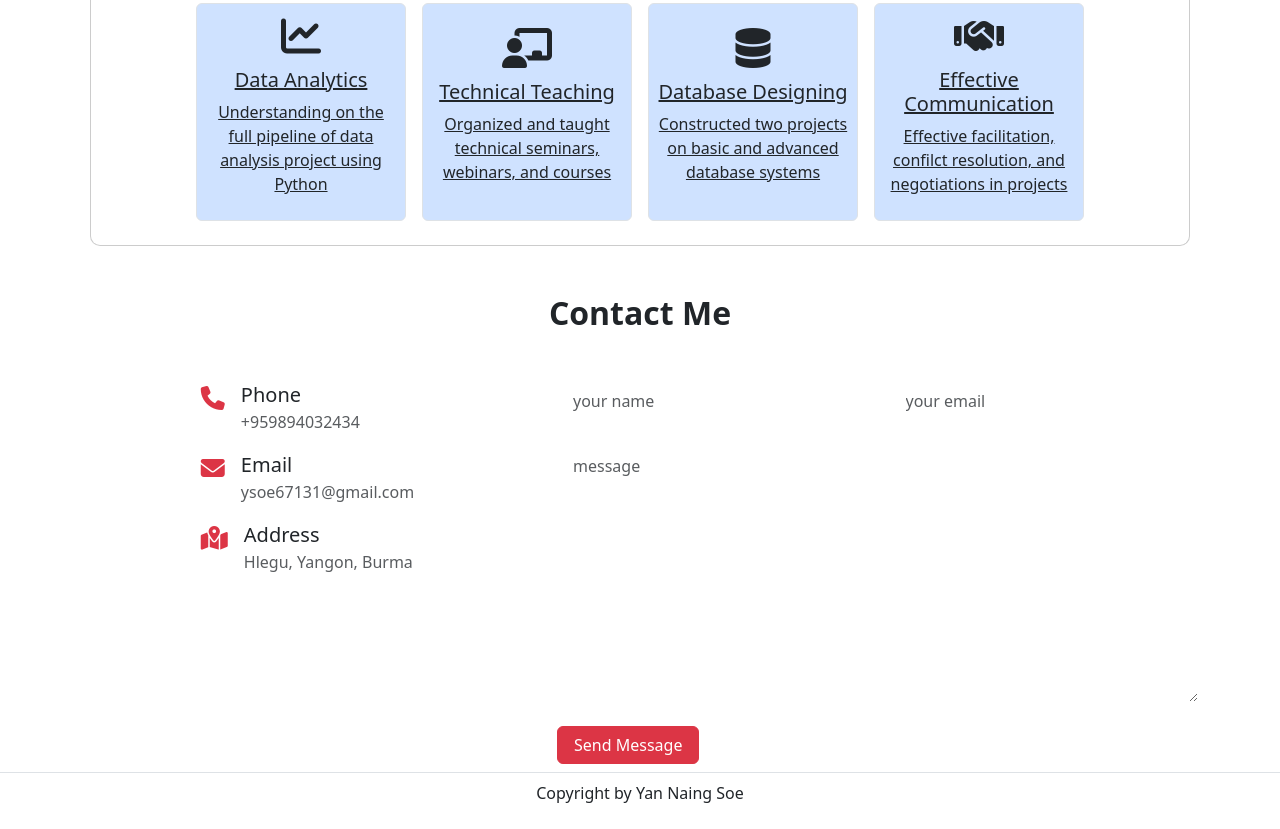
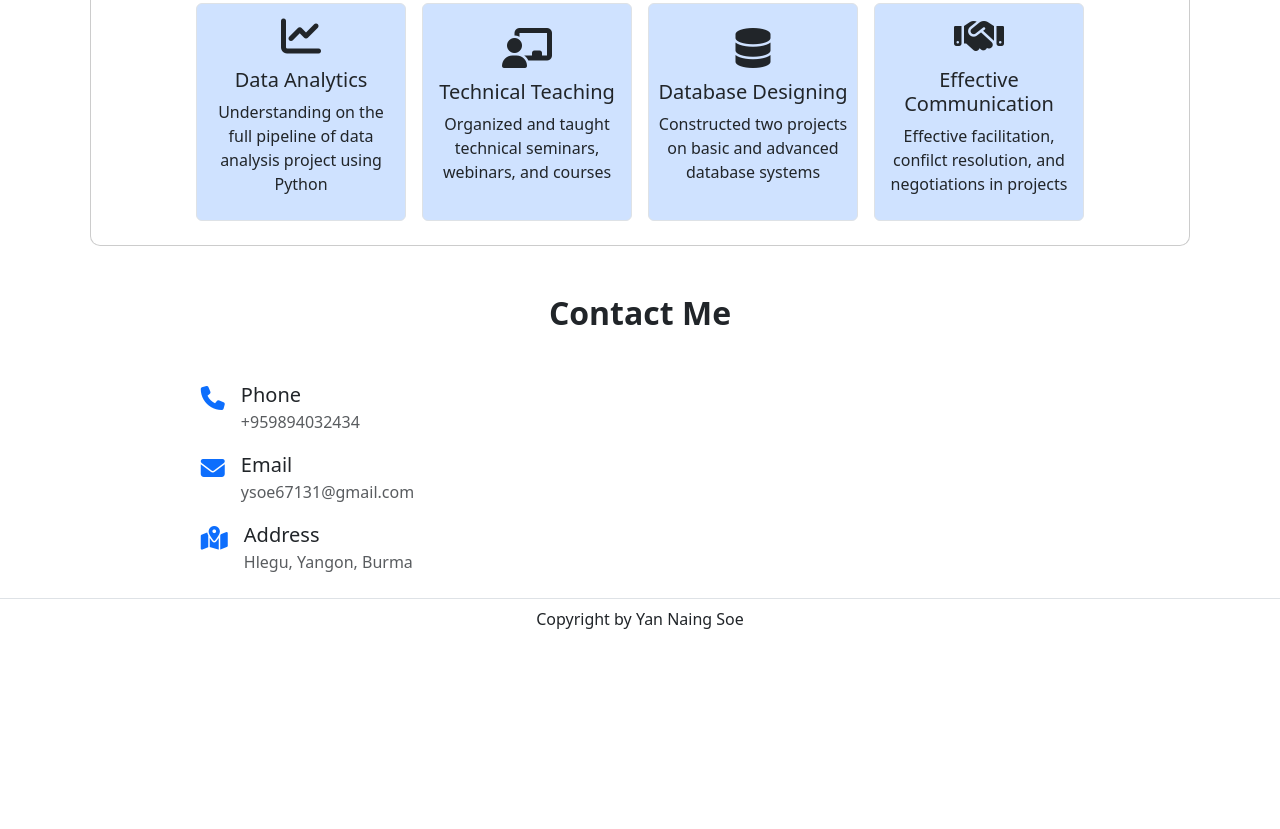
Before and after one commit to YanNaingSoe469/yannaingsoe469.github.io, a website: page index.html in a window 1280 px wide. Shown: the part 1634-2463 px from the top of the page. After the commit the page ends 2289 px from the top, so only its background shows below. Drawn offline with nearby package versions, Linux system fonts and the light colour scheme.

Commit message:
fix: drop contact form, add CV, delete link underlines

```diff
--- a/index.html
+++ b/index.html
@@ -71,7 +71,7 @@
                             A software engineering student who emphasizes on proper discipline and teamwork. Also
                             produced technical books and courses. Organized self-sustaining initiatives.
                         </h3>
-                        <a href="#" class=" btn btn-primary mt-3 px-3">My CV Form</a>
+                        <a href="https://drive.google.com/file/d/1AVnFkSCQCvDPygqMEY6qEy4y7tVu0PB3/view?usp=sharing" class=" btn btn-primary mt-3 px-3">My CV Form</a>
                     </div>
                 </div>
             </div>
@@ -426,7 +426,7 @@
                             <p> </p>
                         </div>
                     </div>
-                    <div class="card-pane gap-3">
+                    <div class="card-pane gap-3 skill">
                         <a href="#" style="width: 20%;" class="card bg-primary-subtle p-2 border shadow-0 text-center">
                             <div class=" d-flex w-100 h-100 flex-column justify-content-center align-content-center">
                                 <h1><i class="fa-solid fa-users-gear"></i></h1>
@@ -621,7 +621,7 @@
                 <div class="col-md-5 d-flex justify-content-center">
                     <div class="contact-container">
                         <div class="contact-item d-flex mb-3">
-                            <div class="icon fs-4 text-danger"><i class="fa-solid fa-phone"></i></div>
+                            <div class="icon fs-4 text-primary"><i class="fa-solid fa-phone"></i></div>
                             <div class="text ms-3">
                                 <div class="fs-5">Phone</div>
                                 <div class=" text-muted">+959894032434</div>
@@ -629,7 +629,7 @@
                         </div>
 
                         <div class="contact-item d-flex mb-3">
-                            <div class="icon fs-4 text-danger"><i class="fa-solid fa-envelope"></i></div>
+                            <div class="icon fs-4 text-primary"><i class="fa-solid fa-envelope"></i></div>
                             <div class="text ms-3">
                                 <div class="fs-5">Email</div>
                                 <div class=" text-muted">ysoe67131@gmail.com</div>
@@ -637,7 +637,7 @@
                         </div>
 
                         <div class="contact-item d-flex mb-3">
-                            <div class="icon fs-4 text-danger"><i class="fa-solid fa-map-location-dot"></i></div>
+                            <div class="icon fs-4 text-primary"><i class="fa-solid fa-map-location-dot"></i></div>
                             <div class="text ms-3">
                                 <div class="fs-5">Address</div>
                                 <div class=" text-muted">Hlegu, Yangon, Burma</div>
@@ -647,35 +647,7 @@
                 </div>
                 <!-- left end  -->
 
-                <!-- right start  -->
-                <div class="col-md-7">
-                    <div class="contact-form">
-                        <form action="#">
-                            <div class="row mb-4">
-                                <div class="col-lg-6">
-                                    <input type="text" name="" id="" placeholder="your name"
-                                        class=" form-control form-control-lg fs-6 border-0">
-                                </div>
-                                <div class="col-lg-6">
-                                    <input type="email" name="" id="" placeholder="your email"
-                                        class=" form-control form-control-lg fs-6 border-0">
-                                </div>
-                            </div>
-                            <div class="row mb-4">
-                                <div class="col-lg-12">
-                                    <textarea class=" form-control form-control-lg fs-6 border-0" name="" id=""
-                                        cols="30" placeholder="message" rows="10"></textarea>
-                                </div>
-                            </div>
-                            <div class="row">
-                                <div class="col-lg-12">
-                                    <button class=" btn btn-danger px-3">Send Message</button>
-                                </div>
-                            </div>
-                        </form>
-                    </div>
-                </div>
-                <!-- right end  -->
+
             </div>
         </div>
     </section>
--- a/style.css
+++ b/style.css
@@ -90,6 +90,10 @@
 .tech-card:hover {
     transform: scale(1.09);
 }
+
+.skill a{
+    text-decoration: none;
+}
 /* responsive */
 
 @media (max-width: 991px) { /* tablet size */
```
